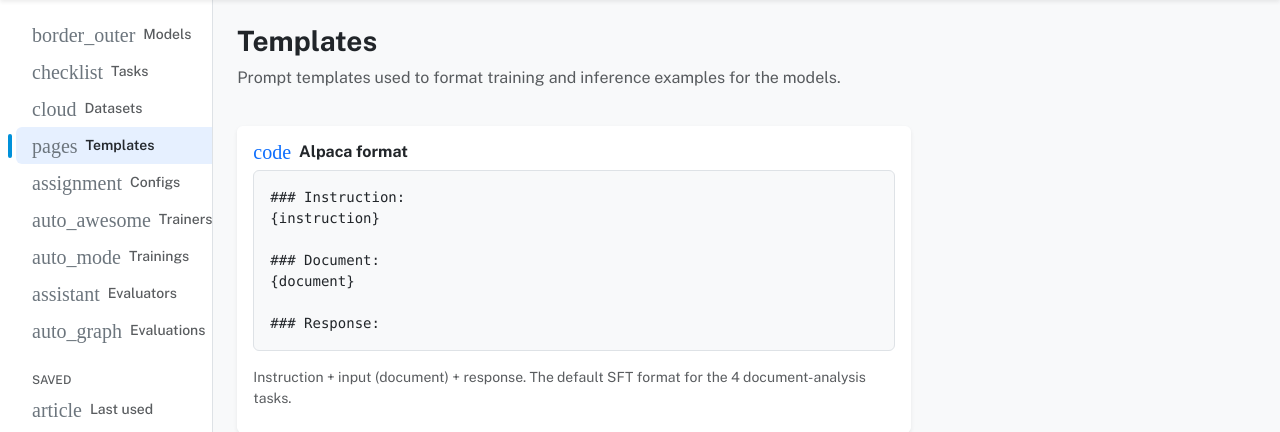
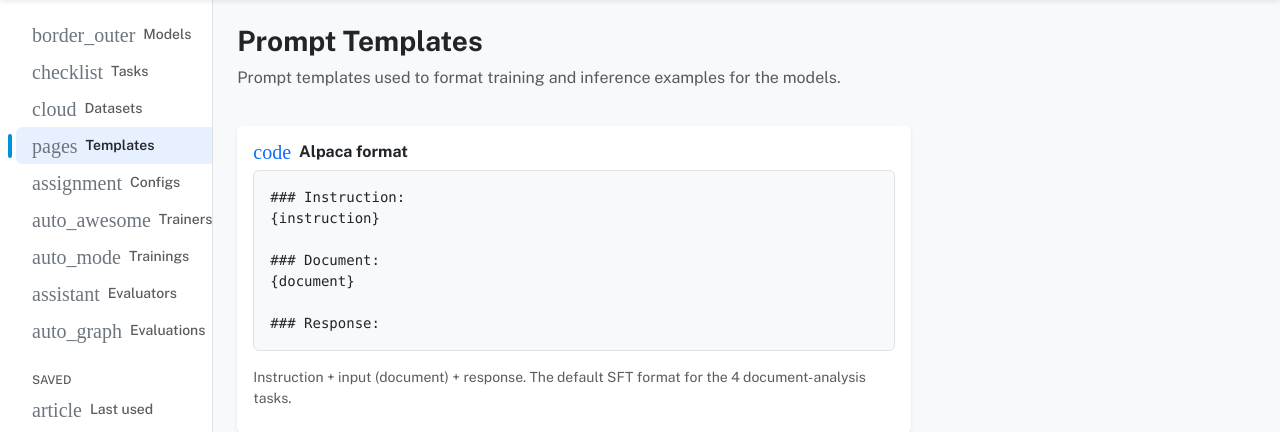
Before and after one commit to diixo/diixo-ai, a Django app: page /templates in a window 1280 px wide. Shown: the part 48-480 px from the top of the page. Run offline with Django 5.2, Linux system fonts and the light colour scheme; some libraries are stand-ins or nearby versions; some web fonts are replaced.

Commit message:
templates_page.html

```diff
--- a/ui/app_main/templates/app_main/templates_page.html
+++ b/ui/app_main/templates/app_main/templates_page.html
@@ -9,7 +9,7 @@
 
 {% block content %}
 
-<h3 class="fw-bold mt-4">Templates</h3>
+<h3 class="fw-bold mt-4">Prompt Templates</h3>
 <p class="text-muted">{{ goal }}</p>
 
 <div class="row g-3 mt-1">
```
